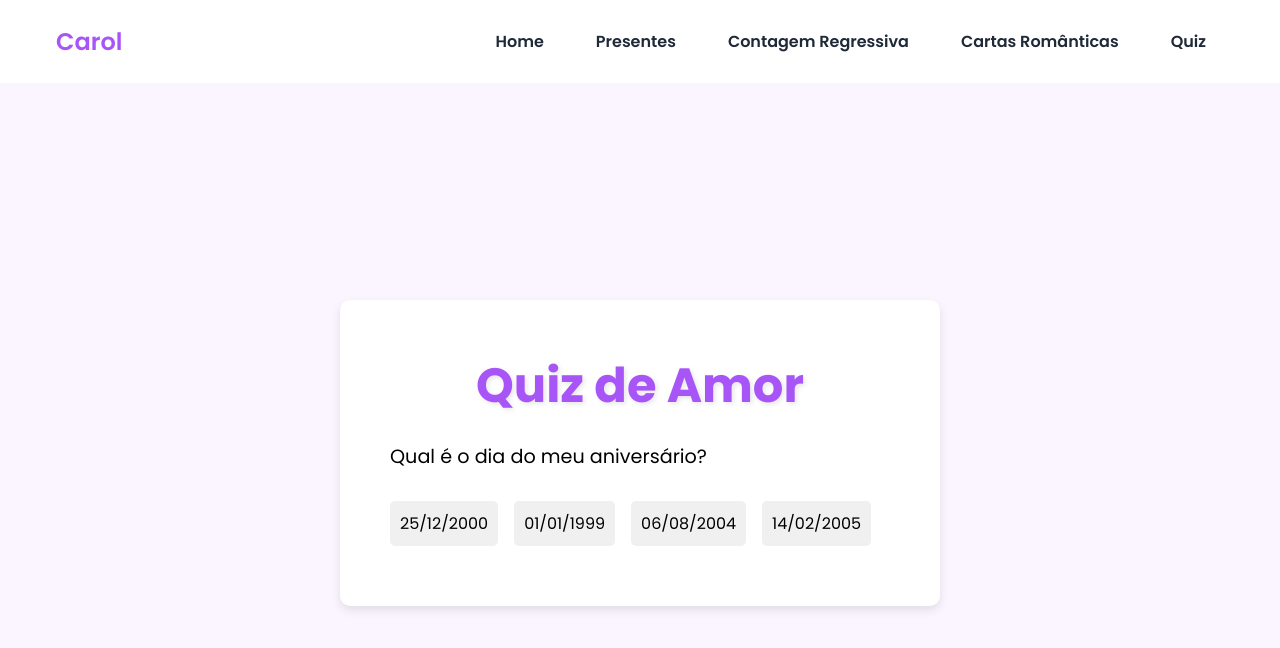
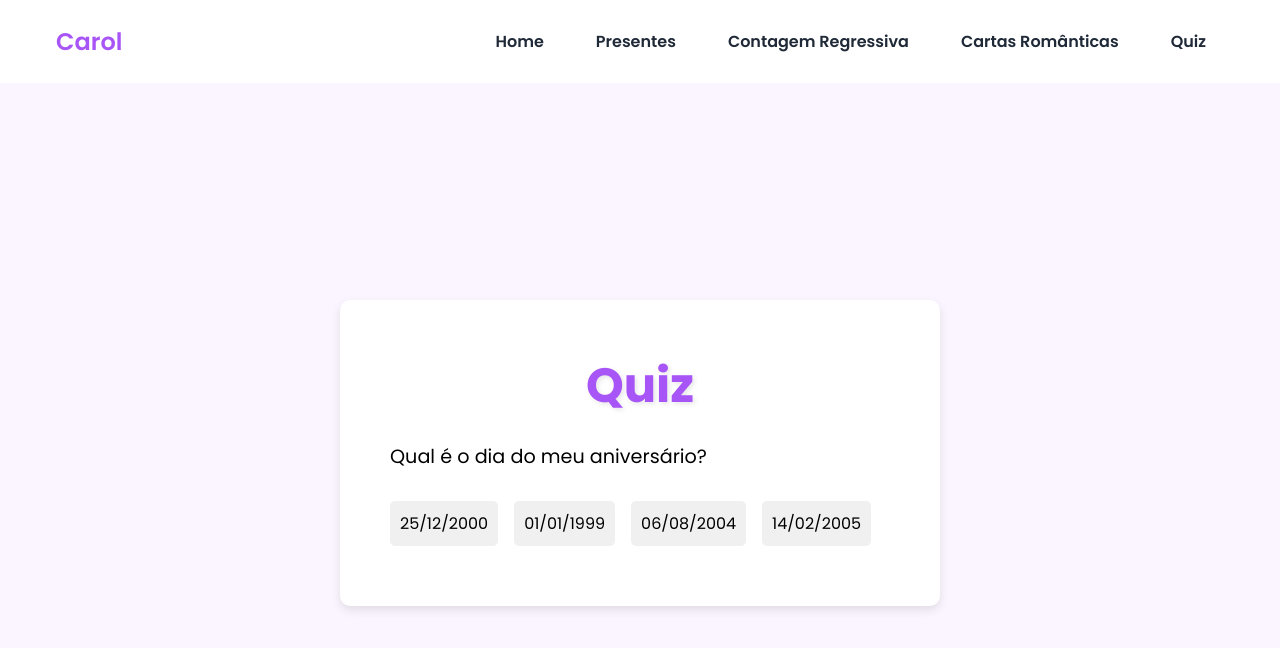
Before and after one commit to anamelcarolina/Site-CarolG, a plain HTML site: page quiz.html in a window 1280 px wide. Drawn offline with nearby package versions, Linux system fonts and the light colour scheme.

Commit message:
Update quiz.html

```diff
--- a/quiz.html
+++ b/quiz.html
@@ -118,7 +118,7 @@
     </nav>
 
     <div class="quiz-container">
-      <h1>Quiz de Amor</h1>
+      <h1>Quiz</h1>
       <div id="quiz">
         <div class="question" id="question">Qual é o dia do meu aniversário?</div>
         <ul class="answers">
```
